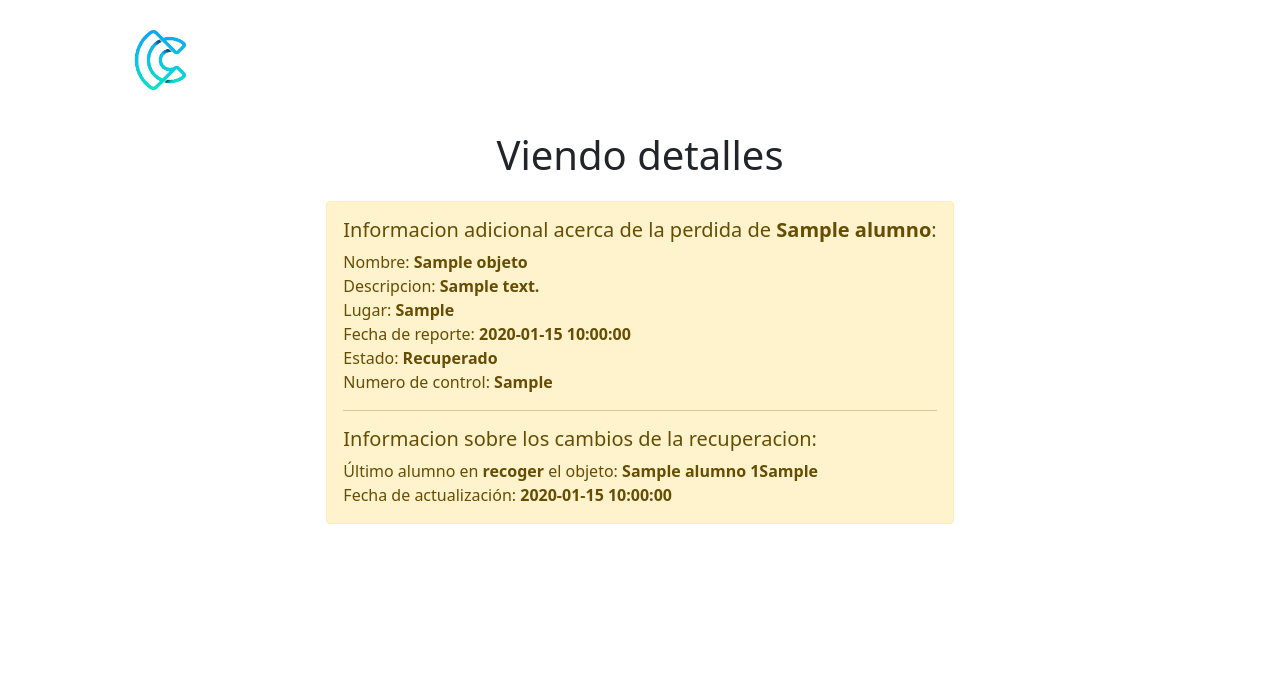
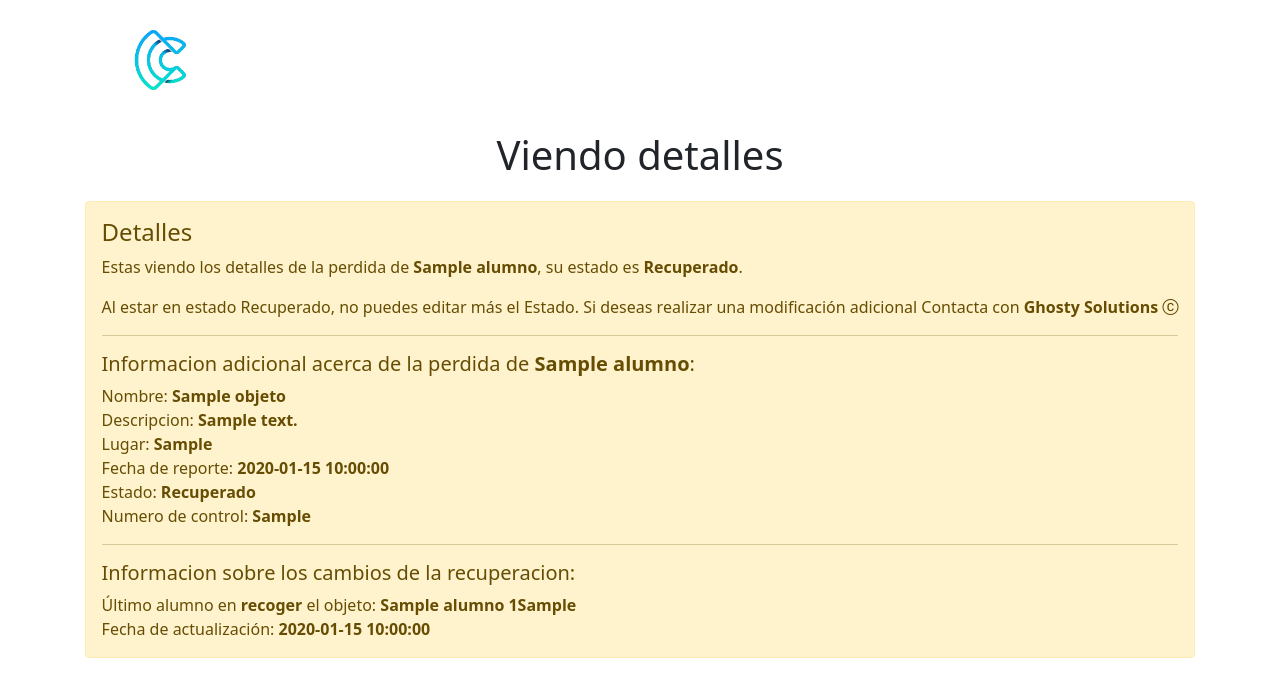
Before and after one commit to xLegitGhost/objetosperdidos, a PHP site: page /controllers/editarPerdida.php?id=1&estado=Recuperado in a window 1280 px wide. Shown: the top 697 px of the page. Run offline with PHP 8.4, Linux system fonts and the light colour scheme; tables that the repository leaves empty hold one stand-in row (values such as "Sample post").

Commit message:
Updated and fix issues 23/11/23

```diff
--- a/controllers/editarPerdida.php
+++ b/controllers/editarPerdida.php
@@ -43,8 +43,9 @@
                 <?php
                     session_start();
 
-                    if(isset($_GET['id'])){
+                    if(isset($_GET['id']) && isset($_GET['estado'])){
                         $id = $_GET['id'];
+                        $gestado = $_GET['estado'];
                         include_once '../controllers/mostrarRegistros.php';
                         include_once '../models/Perdidas.php';
                         $registros = new Registros();
@@ -96,14 +97,21 @@
                     </a>
                     <div class="form-container">
                         <form action="" method="POST">
-                        <?php if(!$_GET['estado'] == "Recuperado"){ ?> <h1 class="modal-title mb-3" id="editarPerdidaLabel">Editando la perdida </h1> <?php } else { ?> <h1 class="modal-title mb-3" id="editarPerdidaLabel">Viendo detalles</h1> <?php } ?>
+                        <?php if(!($gestado == "Recuperado")){ ?> <h1 class="modal-title mb-3" id="editarPerdidaLabel">Editando la perdida </h1> <?php } else { ?> <h1 class="modal-title mb-3" id="editarPerdidaLabel">Viendo detalles</h1> <?php } ?>
                         <div class="alert alert-warning" role="alert">
                             <?php
-                            if(!$_GET['estado'] == 'Recuperado'){?>
+                            if(!($gestado == "Recuperado")){?>
                             <h4 class="alert-heading">Importante</h4>
                             <p>Estas editando una perdida de el alumno <strong><?php echo $dato['nombre_alumno'] ?></strong>, debes cambiar su estado <strong><?php echo $dato['estado'] ?></strong> a el caso que corresponda.</p>
                             <p>Si el Alumno que encontró el objeto, o lo recogió no se encuentra en la base de datos de Alumnos, debes registrarlo <a href="../view/agregarObjeto.php">aquí</a></p>
                             <hr>
+                            <?php } else { ?>
+                                <h4 class="alert-heading">Detalles</h4>
+                                <p>Estas viendo los detalles de la perdida de <strong><?php echo $dato['nombre_alumno'] ?></strong>, su estado es <strong><?php echo $dato['estado'] ?></strong>.</p>
+                                <p>Al estar en estado Recuperado, no puedes editar más el Estado. Si deseas realizar una modificación adicional Contacta con <strong>Ghosty Solutions</strong> <i class="bi bi-c-circle"></i></p>
+                                <hr>
+
+
                             <?php } ?>
                             <h5>Informacion adicional acerca de la perdida de <strong><?php echo $dato['nombre_alumno'] ?></strong>:</h5>
                             <p class="mb-0">Nombre: <strong><?php echo $dato['nombre'] ?></strong></p>
@@ -145,7 +153,7 @@
                         </div>
 
                             <?php
-                            if(!$_GET['estado'] == 'Recuperado'){?>
+                            if(!($gestado == "Recuperado")){?>
 
                                 <div class="inputs">
                                 <h3 class="text-center">Cambia los datos</h3>
```
Also changed, not shown: view/objetos.php (+1 -1 lines).
